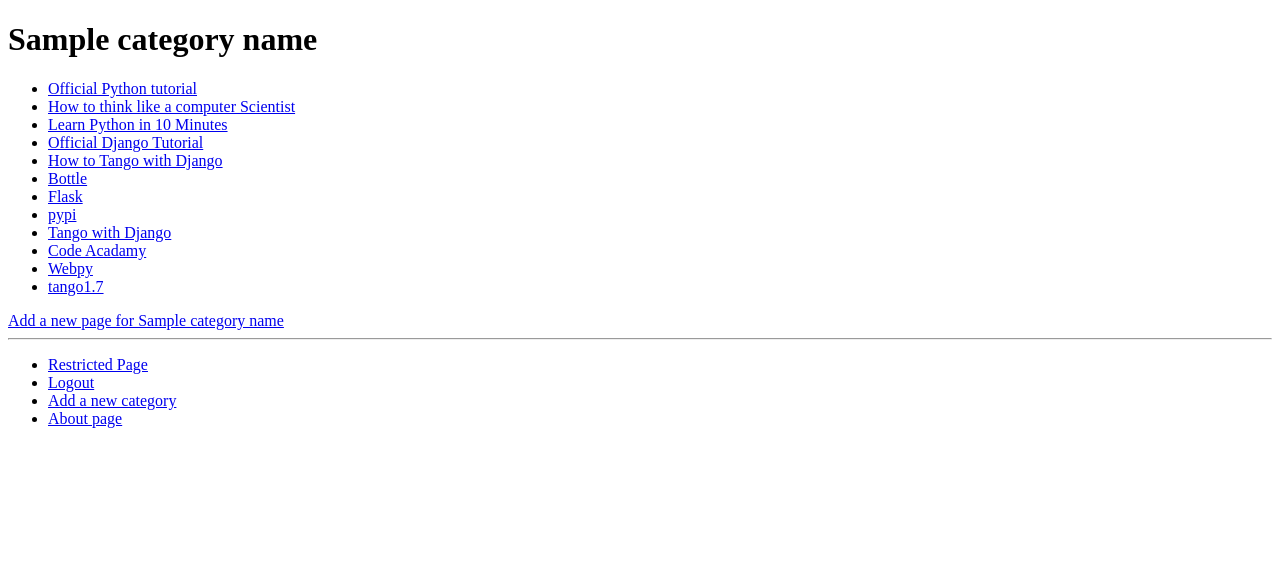
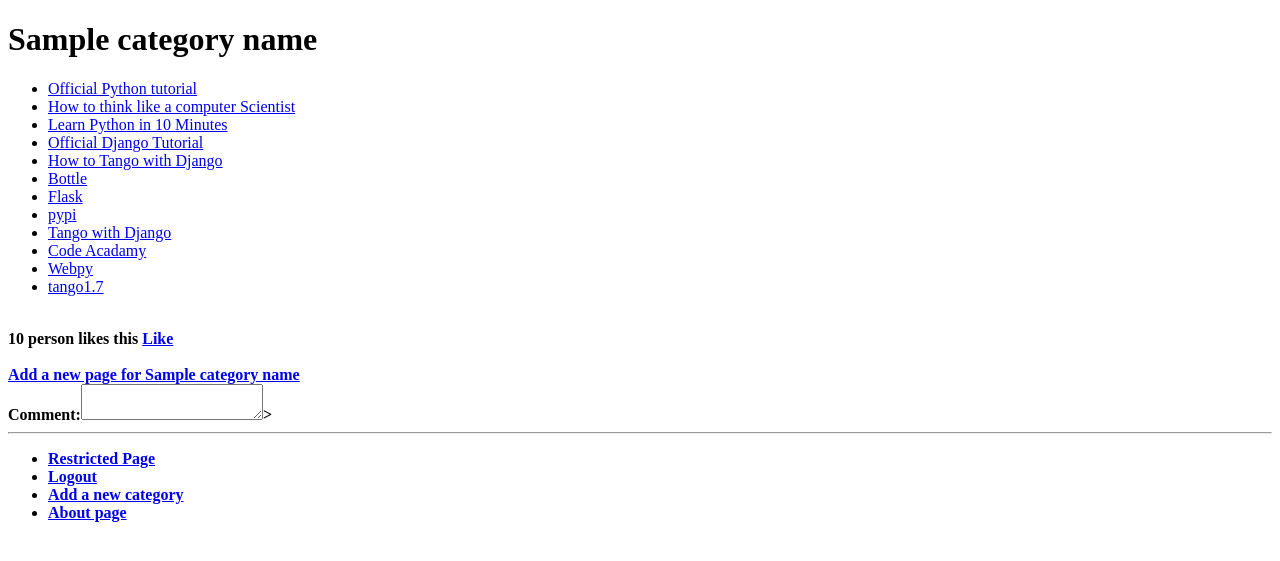
Before and after one commit to rohitvernekar/tango_with_django, a Django app: template templates/rango/category.html in a window 1280 px wide. Shown: the top 561 px of the page. Run offline with Django 3.2, Linux system fonts and the light colour scheme; a user stored in the database is signed in; data comes from the database, SQL or seed files in the repository; the template is opened without the code that fills it: values that come from a table or form of the project are taken from there, most other values are stand-ins (such as "Sample title", 1, 10 or a date in 2020); parts of the project's set-up code (start-up, migrations or seed data) failed here and were passed over.

Commit message:
Added likes link in template

```diff
--- a/templates/rango/category.html
+++ b/templates/rango/category.html
@@ -16,7 +16,16 @@
                 The specified category {{ category_name }} does not exist!
             {% endif %}
 
+
             {% if user.is_authenticated %}
-            <a href="/rango/category/{{ category_name }}/add_page/"> Add a new page for {{ category_name }}</a>
+            {% if likes %}
+                </br><strong> {{ likes }} person likes this <strong>
+            {% endif %}
+            <a href="/rango/category/{{category_name}}/likes/">Like</a></br></br>
+            <a href="/rango/category/{{ category_name }}/add_page/"> Add a new page for {{ category_name }}</a></br>
+
+            Comment:<textarea></textarea>>
+
+
             {% endif %}
 {% endblock %}
```
